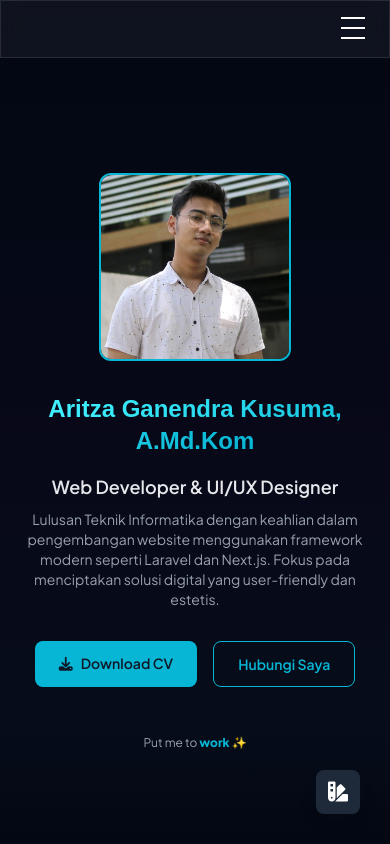
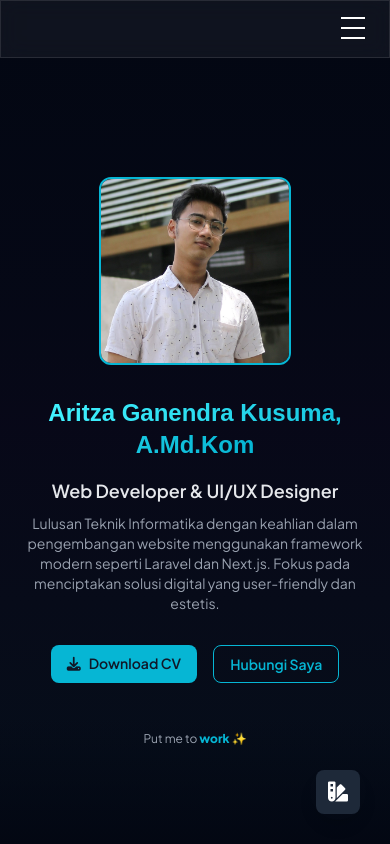
Before and after one commit to ValKyRiE2117/portofoliov2, a Nuxt app: page / in a window 390 px wide. Shown: the top 844 px of the page. Built offline with nearby package versions, Linux system fonts and the light colour scheme.

Commit message:
fix_size

```diff
--- a/components/Hero.vue
+++ b/components/Hero.vue
@@ -32,13 +32,13 @@
           <a
             href="/assets/CV-Main.pdf"
             target="_blank"
-            class="px-6 py-3 bg-primary text-gray-900 rounded-lg font-semibold hover:bg-primary/80 transition text-sm md:text-base"
+            class="px-4 py-2 md:px-6 md:py-3 bg-primary text-gray-900 rounded-lg font-semibold hover:bg-primary/80 transition text-sm md:text-base"
           >
             <i class="fas fa-download mr-2"></i>Download CV
           </a>
           <a
             href="#contact"
-            class="px-6 py-3 border border-primary text-primary rounded-lg font-semibold hover:bg-primary/10 transition text-sm md:text-base"
+            class="px-4 py-2 md:px-6 md:py-3 border border-primary text-primary rounded-lg font-semibold hover:bg-primary/10 transition text-sm md:text-base"
           >
             Hubungi Saya
           </a>
--- a/components/ThemeSelector.vue
+++ b/components/ThemeSelector.vue
@@ -3,7 +3,7 @@
     <!-- Theme Button -->
     <button
       @click="togglePanel"
-      class="w-14 h-14 rounded-full bg-gradient-to-br from-primary to-primary-light shadow-lg hover:shadow-xl transition-all duration-300 flex items-center justify-center text-white hover:scale-110"
+      class="w-14 h-14 rounded-full bg-gradient-to-br from-primary to-primary-light shadow-lg hover:shadow-xl transition-all duration-300 flex items-center justify-center text-white hover:scale-110 hover:cursor-pointer"
     >
       <i class="fa-solid fa-swatchbook text-xl p-3 bg-gray-800 rounded-lg"></i>
     </button>
```
